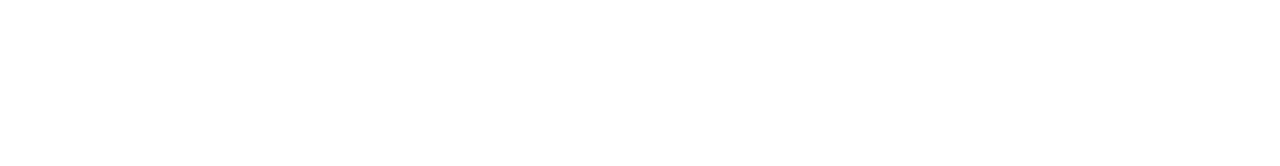
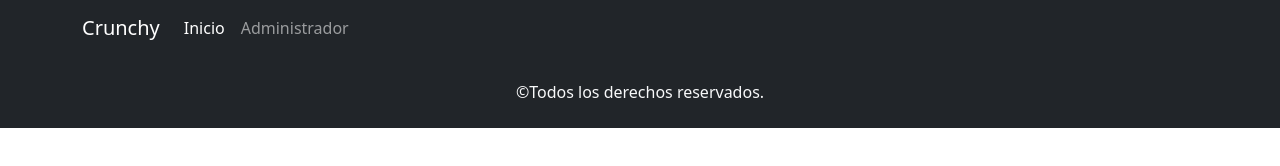
Before and after one commit to MDanielaCardozo/practicajs-CRUD-1, a plain HTML site: page index.html in a window 1280 px wide. Drawn offline with nearby package versions, Linux system fonts and the light colour scheme.

Commit message:
Agregamos nav y pagina administrador

```diff
--- a/index.html
+++ b/index.html
@@ -14,9 +14,29 @@
     <link rel="stylesheet" href="css/style.css">
 </head>
 <body>
-    <header></header>
+    <header>
+        <nav class="navbar navbar-expand-lg bg-dark navbar-dark">
+            <div class="container">
+              <a class="navbar-brand" href="index.html">Crunchy</a>
+              <button class="navbar-toggler" type="button" data-bs-toggle="collapse" data-bs-target="#navbarSupportedContent" aria-controls="navbarSupportedContent" aria-expanded="false" aria-label="Toggle navigation">
+                <span class="navbar-toggler-icon"></span>
+              </button>
+              <div class="collapse navbar-collapse" id="navbarSupportedContent">
+                <ul class="navbar-nav me-auto mb-2 mb-lg-0">
+                  <li class="nav-item">
+                    <a class="nav-link active" aria-current="page" href="index.html">Inicio</a>
+                  </li>
+                  <li class="nav-item">
+                    <a class="nav-link" href="pages/administrador.html">Administrador</a>
+                  </li>
+              </div>
+            </div>
+          </nav>
+    </header>
     <main></main>
-    <footer></footer>
+    <footer class="bg-dark text-light py-4 text-center">
+        &copy;Todos los derechos reservados.
+    </footer>
     <script
       src="https://cdn.jsdelivr.net/npm/bootstrap@5.2.0-beta1/dist/js/bootstrap.bundle.min.js"
       integrity="sha384-pprn3073KE6tl6bjs2QrFaJGz5/SUsLqktiwsUTF55Jfv3qYSDhgCecCxMW52nD2"
```
Also changed, not shown: pages/administrador.html (+48 -0 lines).
